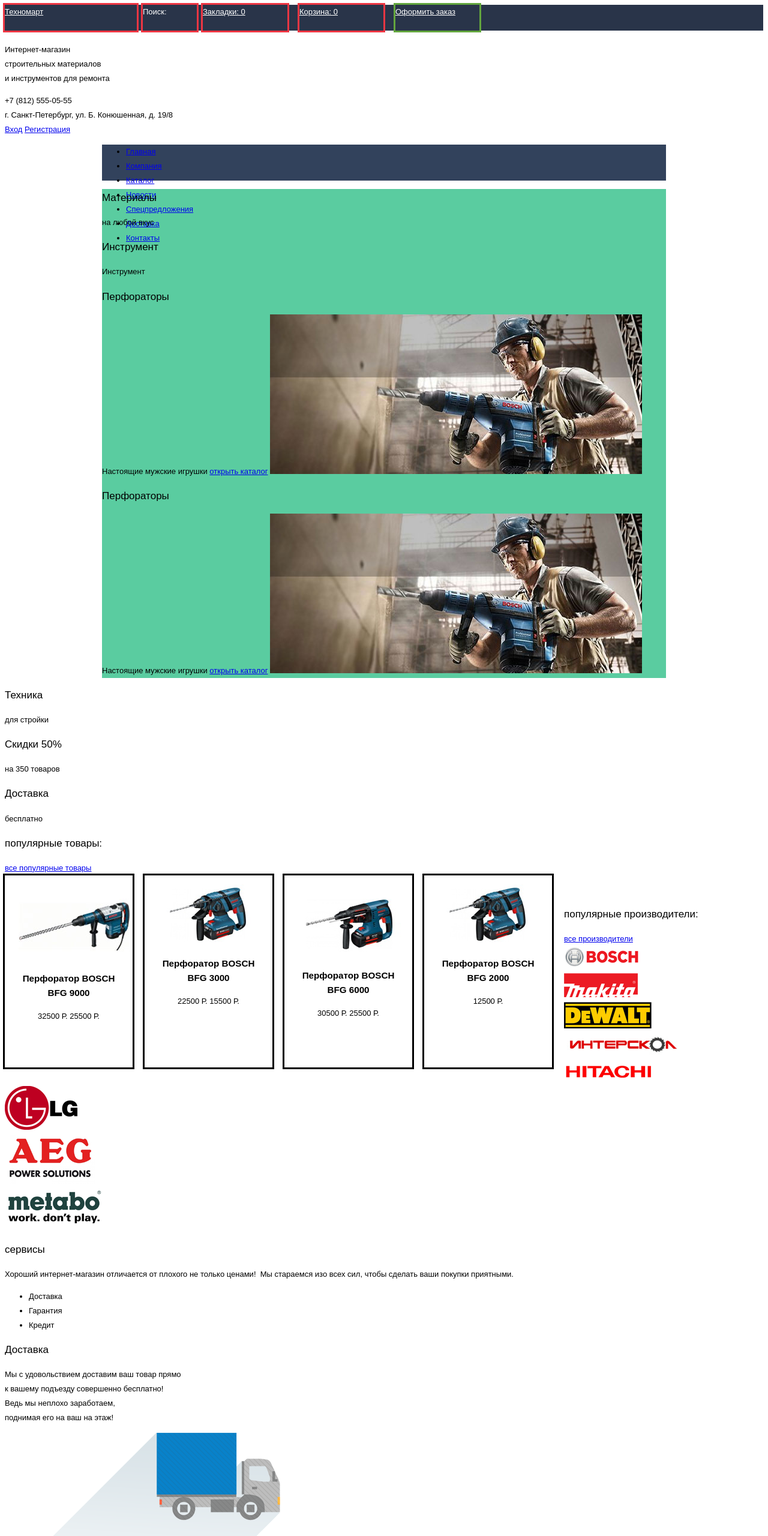
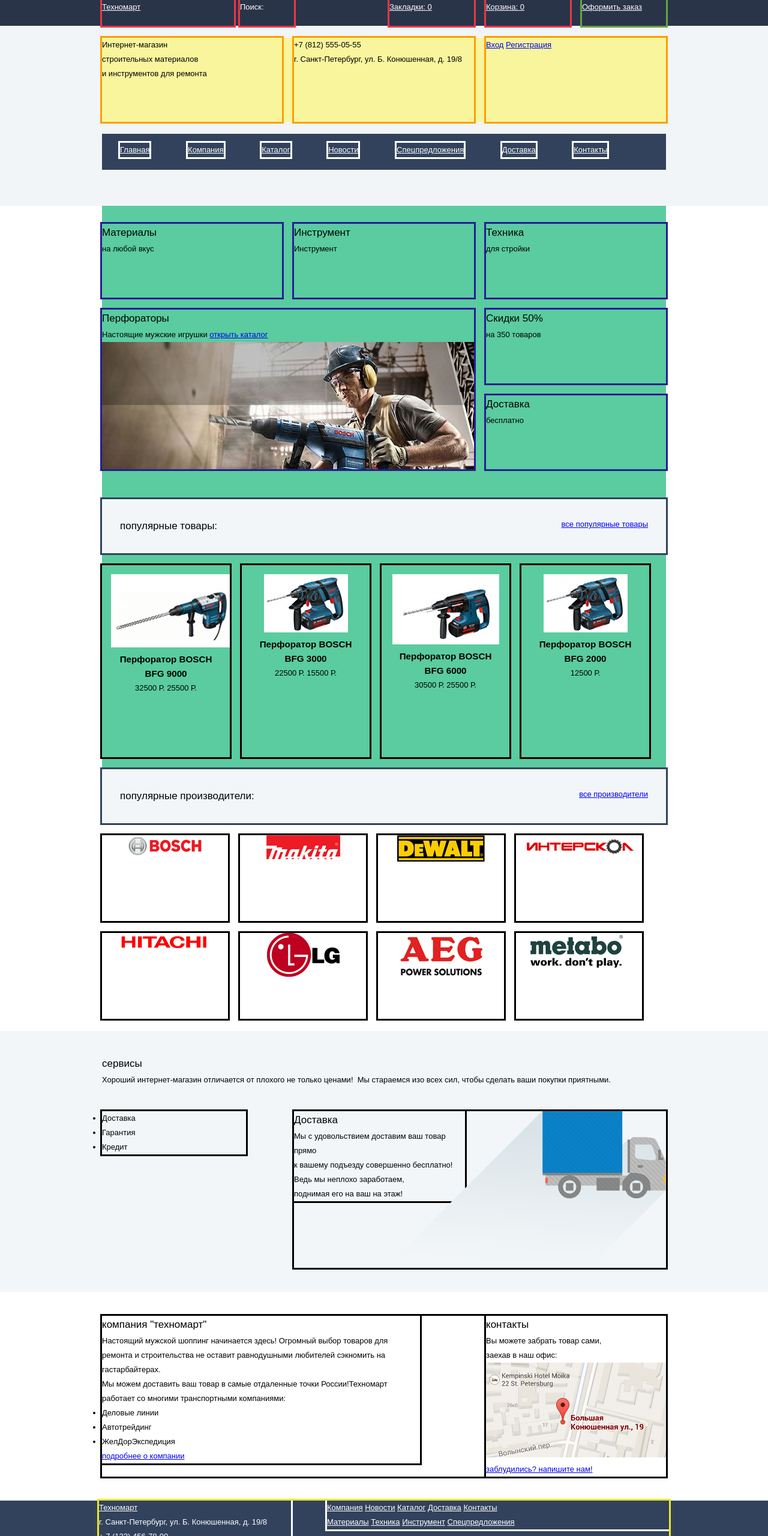
Before and after one commit to babkevka/163160-technomart, a plain HTML site: page index.html in a window 1280 px wide. Shown: the top 2560 px of the page at 60% size. Drawn offline with Linux system fonts and the light colour scheme.

Commit message:
index.html

```diff
--- a/css/style.css
+++ b/css/style.css
@@ -1,3 +1,8 @@
+* {
+    margin: 0;
+    padding: 0;
+}
+
 body {
     font-size: 13px;
     line-height: 24px;
@@ -22,6 +27,11 @@ h2 {
     font-family: Arial;
 }
 
+header {
+    background: #f1f5f7;
+    padding-bottom: 60px;
+}
+
 .main-header {
     background: #293449;
     height: 43px;
@@ -29,7 +39,7 @@ h2 {
     margin-bottom: 20px;
 }
 
-.main-header .conteiner {
+.main-header .container {
     width: 940px;
     margin: auto;
 }
@@ -87,8 +97,8 @@ h2 {
     width: 940px;
     background: #f8f59d;
     height: 140px;
+    margin: auto;
     margin-bottom: 20px;
-    margin: auto;
 }
 
 .header-columns .column-left {
@@ -126,10 +136,10 @@ h2 {
 }
 
 .navigation-list li {
-    float: left;
+    display: inline-block;
     outline: 3px #fff solid;
-    margin-right: 34px;
-    margin-left: 34px;
+    margin-right: 30px;
+    margin-left: 30px;
     margin-top: 15px;
 }
 
@@ -158,11 +168,16 @@ h2 {
 .main .header {
     outline: 3px #32425c solid;
     background: #f2f6f8;
+    padding-right: 30px;
     padding-top: 30px;
     padding-bottom: 30px;
     padding-left: 30px;
     margin-bottom: 20px;
+    clear: both;
+}
 
+.main .header a {
+    float: right;
 }
 
 .main .column-left {
@@ -171,10 +186,48 @@ h2 {
     background: #e8cdfa;
 }
 
+.main .column-left form li {
+    list-style: none;
+}
+
 .main .column-right {
     float: right;
     width: 700px;
     background: #e8cdfa;
+}
+
+.slider {
+    width:  620px;
+    height: 266px;
+    overflow: hidden;
+    outline: 3px #251d94 solid;
+}
+
+.categories {
+    padding-top: 30px;
+    padding-bottom: 30px;
+}
+
+.categories .box {
+    margin-bottom: 20px;
+    width:  300px;
+    height: 123px;
+    outline: 3px #251d94 solid;
+}
+
+.categories-left .box {
+    float: left;
+    margin-right: 20px;
+}
+
+.categories-left {
+    float: left;
+    width: 640px;
+}
+
+.categories-right {
+    float: right;
+    width: 300px;
 }
 
 .perforators {
@@ -223,6 +276,78 @@ h2 {
     margin-bottom: 20px;
     margin-right: 20px;
 }
+
+.firms .item {
+    float: left;
+    outline: 3px #000 solid;
+    width: 210px;
+    height: 143px;
+    margin-right: 20px;
+    margin-bottom: 20px;
+    text-align: center;
+}
+
+.services {
+    clear: both;
+    background: #f2f6f8;
+    padding-top: 40px;
+    padding-bottom: 40px;
+}
+
+.services .container {
+    width: 940px;
+    margin: auto;
+}
+
+.services .menu {
+    float: left;
+    width: 240px;
+    outline: 3px #000 solid;
+}
+
+.services .delivery {
+    float: right;
+    width: 620px;
+    outline: 3px #000 solid;
+}
+
+.services .items {
+    padding-top: 40px;
+}
+
+.services .items .text {
+    float: left;
+    width: 285px;
+    margin-right: -200px;
+    outline: 3px #000 solid;
+}
+
+.services .delivery img {
+    float: right;
+}
+
+.about-as {
+    padding-top: 40px;
+    padding-bottom: 40px;
+}
+
+.about-as .container {
+    width: 940px;
+    margin: auto;
+    outline: 3px #000 solid;
+}
+.about-as .left {
+    float: left;
+    width: 530px;
+    outline: 3px #000 solid;
+}
+
+.about-as .right {
+    float: right;
+    width: 300px;
+    outline: 3px #000 solid;
+}
+
 
 .pager {
     clear: both;
--- a/index.html
+++ b/index.html
@@ -3,6 +3,7 @@
 
 <head>
     <meta charset="utf-8">
+    <link href="css/normalize.css" rel="stylesheet">
     <link href="css/style.css" rel="stylesheet">
     <title>HTML Academy: Техномарт</title>
 </head>
@@ -10,20 +11,25 @@
 <body>
     <header>
         <div class="main-header">
+            <div class="container">
                 <div class="logo">
                     <a href="#">Техномарт</a>
                 </div>
                 <div class="search">Поиск:</div>
+                <div class="right">
                     <div class="share">
-                <a href="#">Закладки: 0</a>
+                        <a href="#">Закладки: <span class="value">0</span></a>
                     </div>
                     <div class="basket">
-                <a href="#">Корзина: 0</a>
+                        <a href="#">Корзина: <span class="value">0</a></a>
                     </div>
                     <div class="order">
                         <a href="#">Оформить заказ</a>
                     </div>
                 </div>
+            </div>
+        </div>
+        <div class="header-columns">
             <div class="column-left">
                 <p>Интернет-магазин
                     <br> строительных материалов
@@ -37,8 +43,9 @@
                 <a class="login" href="#">Вход</a>
                 <a class="register" href="#">Регистрация</a>
             </div>
+        </div>
         <div class="navigation-header">
-            <ul>
+            <ul class="navigation-list">
                 <li>
                     <a href="#">Главная</a>
                 </li>
@@ -66,13 +73,13 @@
     <div class="main">
         <div class="categories">
             <div class="categories-left">
-                <div class="materials">
+                <div class="box materials">
                     <h2>Материалы</h2>
                     <span class="text">на любой вкус</span>
                     <span class="img"></span>
                     <span class="new"></span>
                 </div>
-                <div class="tool">
+                <div class="box tool">
                     <h2>Инструмент</h2>
                     <span class="text">Инструмент</span>
                     <span class="img"></span>
@@ -98,29 +105,28 @@
                     </div>
                 </div>
             </div>
-        </div>
-    </div>
             <div class="categories-right">
-        <div class="equipment">
+                <div class="box equipment">
                     <h2>Техника</h2>
                     <span class="text">для стройки</span>
                     <span class="img"></span>
                 </div>
-        <div class="sale">
+                <div class="box sale">
                     <h2>Скидки 50%</h2>
                     <span class="text">на 350 товаров</span>
                     <span class="img"></span>
                 </div>
-        <div class="delivery">
+                <div class="box delivery">
                     <h2>Доставка</h2>
                     <span class="text">бесплатно</span>
                     <span class="img"></span>
                 </div>
             </div>
+            <div class="clear"></div>
         </div>
         <div class="header">
+            <a href="#">все популярные товары</a>
             <h2>популярные товары:</h2>
-        <a href="#">все популярные товары</a>
         </div>
         <div class="products">
             <div class="item">
@@ -149,8 +155,8 @@
             </div>
         </div>
         <div class="header">
+            <a href="#">все производители</a>
             <h2>популярные производители:</h2>
-        <a href="#">все производители</a>
         </div>
         <div class="firms">
             <div class="item">
@@ -178,7 +184,9 @@
                 <img src="img/metabo.png" width="174" height="65" alt="Техномарт">
             </div>
         </div>
+    </div>
     <div class="services">
+        <div class="container">
             <h2>сервисы</h2>
             <p>Хороший интернет-магазин отличается от плохого не только ценами! &nbsp;Мы стараемся изо всех сил, чтобы сделать ваши покупки приятными.</p>
             <div class="items">
@@ -190,16 +198,21 @@
                     </ul>
                 </div>
                 <div class="delivery">
+                    <div class="text">
                         <h2>Доставка</h2>
                         <p>Мы с удовольствием доставим ваш товар прямо
                             <br> к вашему подъезду совершенно бесплатно!
                             <br> Ведь мы неплохо заработаем,
                             <br> поднимая его на ваш на этаж!</p>
+                    </div>
                     <img src="img/car2.png" width="459" height="261" alt="Техномарт">
+                </div>
+                <div class="clear"></div>
             </div>
         </div>
     </div>
     <div class="about-as">
+        <div class="container">
             <div class="left">
                 <h2>компания "техномарт"</h2>
                 <p>Настоящий мужской шоппинг начинается здесь! Огромный выбор товаров для ремонта и строительства не оставит равнодушными любителей сэкномить на гастарбайтерах.</p>
@@ -218,16 +231,18 @@
                 <a href="#"><img src="img/kart.jpg" width="300" height="158" alt="Техномарт"></a>
                 <a class="button" href="#">заблудились? напишите нам!</a>
             </div>
+            <div class="clear"></div>
         </div>
     </div>
     <footer>
         <div class="footer-top">
+            <div class="wrapper">
                 <div class="left">
                     <div class="logo">
                         <a href="#">Техномарт</a>
                     </div>
                     <p>г. Санкт-Петербург, ул. Б. Конюшенная, д. 19/8
-                    <br> +7 (812) 555-05-55</p>
+                        <br><a href="tel:+71234567890">+ 7 (123) 456-78-90</ a>
                 </div>
                 <div class="right">
                     <div class="navi-1">
@@ -267,7 +282,9 @@
                     </div>
                 </div>
             </div>
+        </div>
         <div class="footer-bottom">
+            <div class="wrapper">
                 <section class="company">
                     <p>&copy; 2010–2016 Компания «Техномарт»
                         <br> Все права защищены
@@ -286,6 +303,7 @@
                     <a class="btn" href="https://htmlacademy.ru">HTML Academy</a>
                 </section>
             </div>
+        </div>
     </footer>
 
 </body>
```
Also changed, not shown: catalog.html (+2 -1 lines), css/normalize.css (added). Lines whose indentation alone changed are shown as unchanged.
